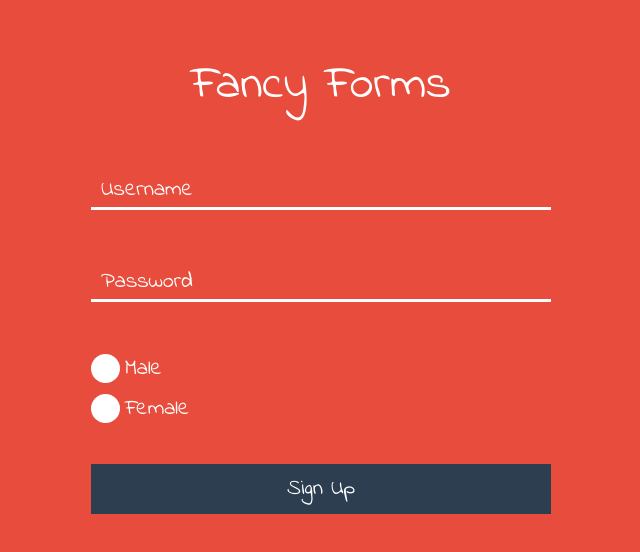
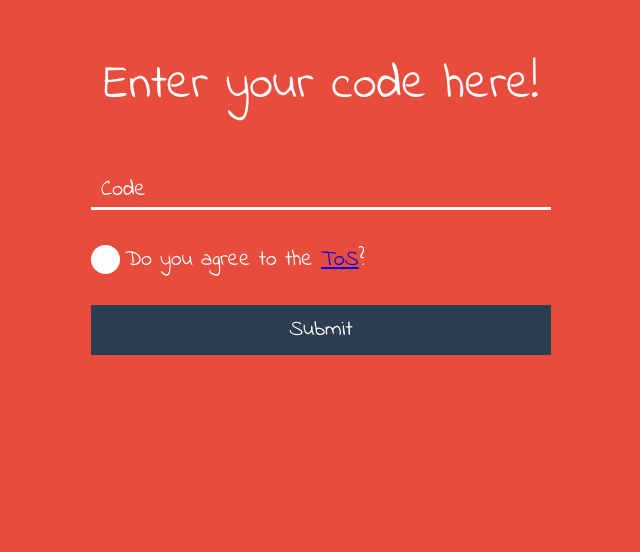
Before and after one commit to MaxDeepCoder/code.github.io, a plain HTML site: page index.html in a window 1280 px wide. Shown: the whole page, without its empty margins (319-959 px from the left). Drawn offline with nearby package versions, Linux system fonts and the light colour scheme.

Commit message:
Update index.html

```diff
--- a/index.html
+++ b/index.html
@@ -2,37 +2,29 @@
 <html lang="en" >
 <head>
   <meta charset="UTF-8">
-  <title>CodePen - Fancy Forms</title>
+  <title>COde</title>
   <link rel="stylesheet" href="./style.css">
 
 </head>
 <body>
 <!-- partial:index.partial.html -->
 <div class="middle">
-  <h1>Fancy Forms</h1>
+  <h1>Enter your code here!</h1>
 
   <!--  Fancy inputs  -->
   <div id="fancy-inputs">
     <label class="input">
       <input type="text">
-      <span><span>Username</span></span>
+      <span><span>Code</span></span>
+      <pre>
     </label>
-
-    <label class="input">
-      <input type="text">
-      <span><span>Password</span></span>
-    </label>
-  </div>
 
   <div id="fancy-radio">
     <input type="radio" name="group" id="questions" class="pull-left" style="display: none;">
-    <label class="radio questions" for="questions">Male</label>
+    <label class="radio questions" for="questions">Do you agree to the <a href="/tos.html">ToS</a>?</label>
 
-    <input type="radio" name="group" id="photo" class="pull-left" style="display: none;">
-    <label class="radio photo" for="photo">Female</label>
-  </div>
 
-  <a href="" class="btn">Sign Up</a>
+  <a href="" class="btn">Submit</a>
 </div>
 <!-- partial -->
   <script src='//cdnjs.cloudflare.com/ajax/libs/jquery/2.1.3/jquery.min.js'></script><script  src="./script.js"></script>
```
